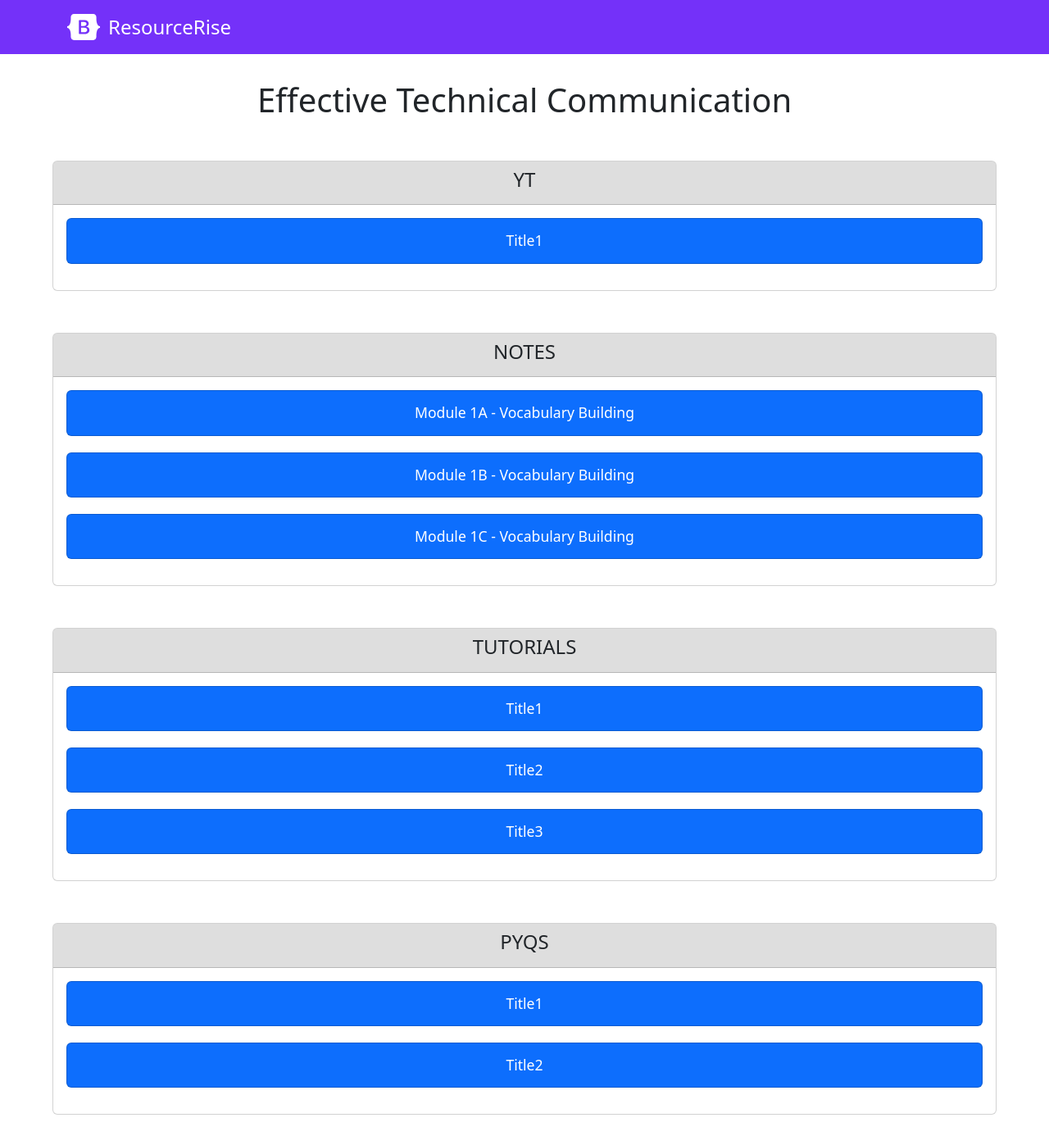
After one commit to CyberPixelPro/ResourceRise, a Flask app: template templates/t.html in a window 1280 px wide. The commit adds this page. Shown: the whole page at 82% size. Run offline with Flask 3, Linux system fonts and the light colour scheme; the template is opened without the code that fills it, so the values that code supplies are empty.

Commit message:
added heading in module page

```diff
--- a/main.py
+++ b/main.py
@@ -47,6 +47,6 @@ def module(module_code):
     resources = get_resources_module(module_code)
     resource_html = module_html_gen(resources)
 
-    return render_template("module.html", SUBJECT=resources["name"]).replace(
-        "RESOURCE_HTML", resource_html
-    )
+    return render_template(
+        "module.html", MODULE_ID=(resources["name"] + " " + module_code)
+    ).replace("RESOURCE_HTML", resource_html)
--- a/static/css/module.css
+++ b/static/css/module.css
@@ -39,6 +39,9 @@ nav h4 {
 }
 .card-header {
     background-color: #00000021;
+}
+#pghead {
+    margin: 2rem 0rem 1rem 0rem;
 }
 @media screen and (max-width: 1020px) {
     .subject-div h5 {
--- /dev/null
+++ b/templates/t.html
@@ -0,0 +1,194 @@
+
+<!doctype html>
+<html lang="en">
+
+<head>
+    <meta charset="utf-8">
+    <meta name="viewport" content="width=device-width, initial-scale=1">
+    <title>ResourceRise</title>
+    <link href="https://cdn.jsdelivr.net/npm/bootstrap@5.3.1/dist/css/bootstrap.min.css" rel="stylesheet" integrity="sha384-4bw+/aepP/YC94hEpVNVgiZdgIC5+VKNBQNGCHeKRQN+PtmoHDEXuppvnDJzQIu9" crossorigin="anonymous">
+    <link rel="stylesheet" href="/static/css/module.css">
+
+</head>
+
+<body>
+    <header>
+        <nav class="navbar navbar-expand-lg" data-bs-theme="dark">
+            <div id="navbar" class="container container-fluid">
+                <span>
+                    <a class="navbar-brand d-flex align-items-center" href="/">
+                        <svg xmlns="http://www.w3.org/2000/svg" width="40" height="32" class="d-block my-1"
+                            viewBox="0 0 118 94" role="img">
+                            <title>Bootstrap</title>
+                            <path fill-rule="evenodd" clip-rule="evenodd"
+                                d="M24.509 0c-6.733 0-11.715 5.893-11.492 12.284.214 6.14-.064 14.092-2.066 20.577C8.943 39.365 5.547 43.485 0 44.014v5.972c5.547.529 8.943 4.649 10.951 11.153 2.002 6.485 2.28 14.437 2.066 20.577C12.794 88.106 17.776 94 24.51 94H93.5c6.733 0 11.714-5.893 11.491-12.284-.214-6.14.064-14.092 2.066-20.577 2.009-6.504 5.396-10.624 10.943-11.153v-5.972c-5.547-.529-8.934-4.649-10.943-11.153-2.002-6.484-2.28-14.437-2.066-20.577C105.214 5.894 100.233 0 93.5 0H24.508zM80 57.863C80 66.663 73.436 72 62.543 72H44a2 2 0 01-2-2V24a2 2 0 012-2h18.437c9.083 0 15.044 4.92 15.044 12.474 0 5.302-4.01 10.049-9.119 10.88v.277C75.317 46.394 80 51.21 80 57.863zM60.521 28.34H49.948v14.934h8.905c6.884 0 10.68-2.772 10.68-7.727 0-4.643-3.264-7.207-9.012-7.207zM49.948 49.2v16.458H60.91c7.167 0 10.964-2.876 10.964-8.281 0-5.406-3.903-8.178-11.425-8.178H49.948z"
+                                fill="currentColor"></path>
+                        </svg>
+                        <h4>ResourceRise</h4></span></a>
+            </div>
+        </nav>
+    </header>
+
+
+    <!-- Main content -->
+    <div id="pghead" class="container-fluid">
+        <div class="row">
+            <div class="col-md-12">
+                <div class="text-center">
+                    <h1 class="display-6">Effective Technical Communication</h1>
+                </div>
+            </div>
+        </div>
+    </div>
+
+    <div id="main-div" class="container-fluid">
+        <div class="card text-center">
+            <div class="card-header">
+                <h4>YT</h5>
+            </div>
+            <div class="card-body">
+                <div class="row row-cols-1 row-cols-md-1 g-1 subject-div">
+                    <div class="col">
+                    <a href="link1">
+                        <div class="card text-bg-primary mb-3">
+                            <div id="card-body-pre"
+                                class="d-flex align-items-center align-content-center justify-content-center">
+                                <div class="card-body">
+                                    <h5 class="card-title">Title1</h5>
+                                </div>
+                            </div>
+                        </div>
+                    </a>
+                </div>
+                </div>
+
+            </div>
+        </div>
+    </div><div id="main-div" class="container-fluid">
+        <div class="card text-center">
+            <div class="card-header">
+                <h4>NOTES</h5>
+            </div>
+            <div class="card-body">
+                <div class="row row-cols-1 row-cols-md-1 g-1 subject-div">
+                    <div class="col">
+                    <a href="https://docs.google.com/presentation/d/1QH_ilS0NtW7b_puRj2eVYZzeamEk2ZXJ">
+                        <div class="card text-bg-primary mb-3">
+                            <div id="card-body-pre"
+                                class="d-flex align-items-center align-content-center justify-content-center">
+                                <div class="card-body">
+                                    <h5 class="card-title">Module 1A - Vocabulary Building</h5>
+                                </div>
+                            </div>
+                        </div>
+                    </a>
+                </div><div class="col">
+                    <a href="https://docs.google.com/presentation/d/1wG4nGCrrKTEO6O1EYhGtLn_awgfB6pCM">
+                        <div class="card text-bg-primary mb-3">
+                            <div id="card-body-pre"
+                                class="d-flex align-items-center align-content-center justify-content-center">
+                                <div class="card-body">
+                                    <h5 class="card-title">Module 1B - Vocabulary Building</h5>
+                                </div>
+                            </div>
+                        </div>
+                    </a>
+                </div><div class="col">
+                    <a href="https://docs.google.com/presentation/d/1TJv39CMDNVQXZ50NGSowmGaw1SIqZZTs">
+                        <div class="card text-bg-primary mb-3">
+                            <div id="card-body-pre"
+                                class="d-flex align-items-center align-content-center justify-content-center">
+                                <div class="card-body">
+                                    <h5 class="card-title">Module 1C - Vocabulary Building</h5>
+                                </div>
+                            </div>
+                        </div>
+                    </a>
+                </div>
+                </div>
+
+            </div>
+        </div>
+    </div><div id="main-div" class="container-fluid">
+        <div class="card text-center">
+            <div class="card-header">
+                <h4>TUTORIALS</h5>
+            </div>
+            <div class="card-body">
+                <div class="row row-cols-1 row-cols-md-1 g-1 subject-div">
+                    <div class="col">
+                    <a href="link1">
+                        <div class="card text-bg-primary mb-3">
+                            <div id="card-body-pre"
+                                class="d-flex align-items-center align-content-center justify-content-center">
+                                <div class="card-body">
+                                    <h5 class="card-title">Title1</h5>
+                                </div>
+                            </div>
+                        </div>
+                    </a>
+                </div><div class="col">
+                    <a href="link2">
+                        <div class="card text-bg-primary mb-3">
+                            <div id="card-body-pre"
+                                class="d-flex align-items-center align-content-center justify-content-center">
+                                <div class="card-body">
+                                    <h5 class="card-title">Title2</h5>
+                                </div>
+                            </div>
+                        </div>
+                    </a>
+                </div><div class="col">
+                    <a href="link3">
+                        <div class="card text-bg-primary mb-3">
+                            <div id="card-body-pre"
+                                class="d-flex align-items-center align-content-center justify-content-center">
+                                <div class="card-body">
+                                    <h5 class="card-title">Title3</h5>
+                                </div>
+                            </div>
+                        </div>
+                    </a>
+                </div>
+                </div>
+
+            </div>
+        </div>
+    </div><div id="main-div" class="container-fluid">
+        <div class="card text-center">
+            <div class="card-header">
+                <h4>PYQS</h5>
+            </div>
+            <div class="card-body">
+                <div class="row row-cols-1 row-cols-md-1 g-1 subject-div">
+                    <div class="col">
+                    <a href="link1">
+                        <div class="card text-bg-primary mb-3">
+                            <div id="card-body-pre"
+                                class="d-flex align-items-center align-content-center justify-content-center">
+                                <div class="card-body">
+                                    <h5 class="card-title">Title1</h5>
+                                </div>
+                            </div>
+                        </div>
+                    </a>
+                </div><div class="col">
+                    <a href="link2">
+                        <div class="card text-bg-primary mb-3">
+                            <div id="card-body-pre"
+                                class="d-flex align-items-center align-content-center justify-content-center">
+                                <div class="card-body">
+                                    <h5 class="card-title">Title2</h5>
+                                </div>
+                            </div>
+                        </div>
+                    </a>
+                </div>
+                </div>
+
+            </div>
+        </div>
+    </div>
+</body>
+
+</html>
```
Also changed, not shown: templates/module.html (+10 -0 lines).
